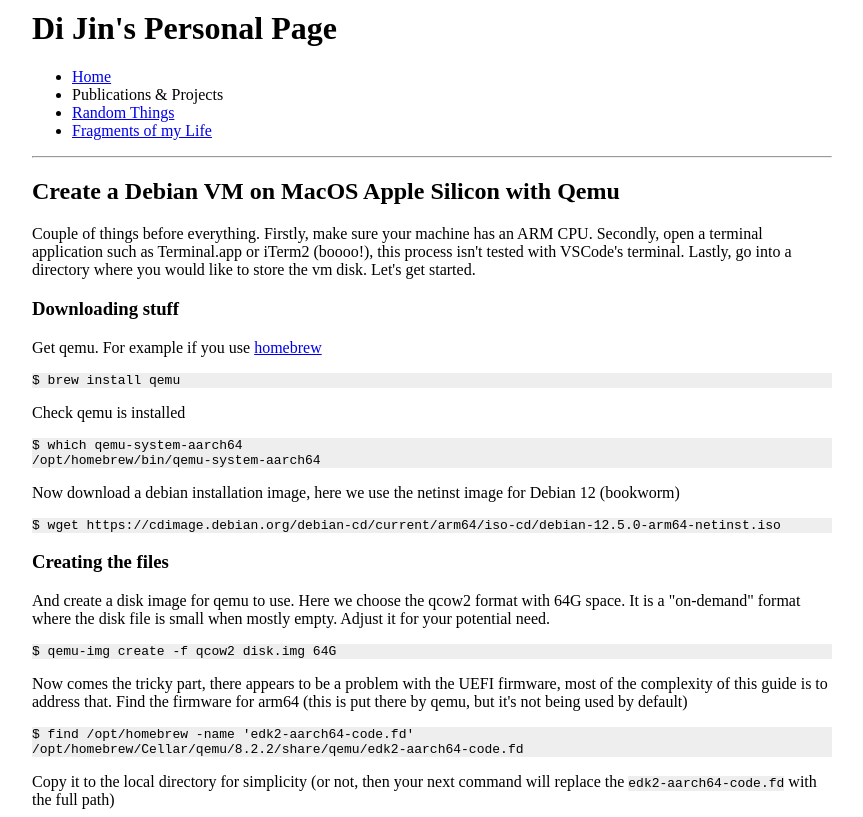
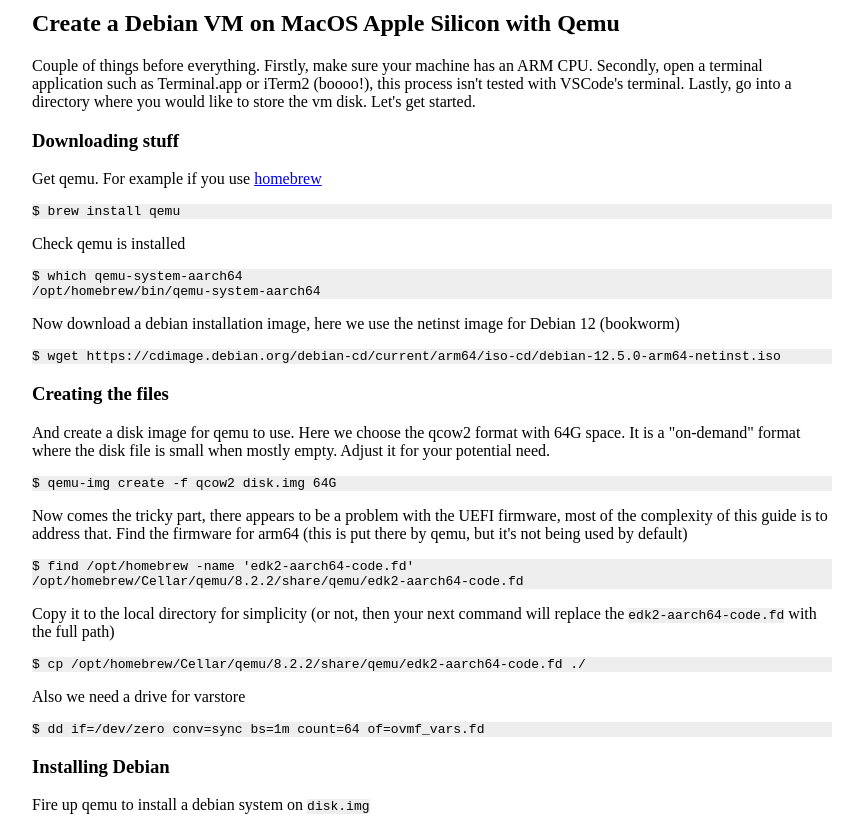
Before and after one commit to SleepyMug/SleepyMug.github.io, a plain HTML site: page fragments/guide_mac_qemu.html in a window 1280 px wide. Shown: the top 817 px of the page, without its empty margins (208-1071 px from the left). Drawn offline with Linux system fonts and the light colour scheme.

Commit message:
remove nav in fragments

```diff
--- a/fragments/guide_mac_qemu.html
+++ b/fragments/guide_mac_qemu.html
@@ -14,14 +14,14 @@
     </style>
 </head>
 <body>
-    <h1>Di Jin's Personal Page</h1>
-    <nav><ul>
-      <li><a href="../index.html">Home</a></li>
-      <li>Publications &amp Projects</li>
-      <li><a href="../random_things.html">Random Things</a></li>
-      <li><a href="../fragments.html">Fragments of my Life</a></li>
-    </ul></nav>
-    <hr />
+    <!-- <h1>Di Jin's Personal Page</h1> -->
+    <!-- <nav><ul> -->
+    <!--   <li><a href="../index.html">Home</a></li> -->
+    <!--   <li>Publications &amp Projects</li> -->
+    <!--   <li><a href="../random_things.html">Random Things</a></li> -->
+    <!--   <li><a href="../fragments.html">Fragments of my Life</a></li> -->
+    <!-- </ul></nav> -->
+    <!-- <hr /> -->
 <h2>Create a Debian VM on MacOS Apple Silicon with Qemu</h2>
 
 <p>Couple of things before everything. Firstly, make sure your machine
```
